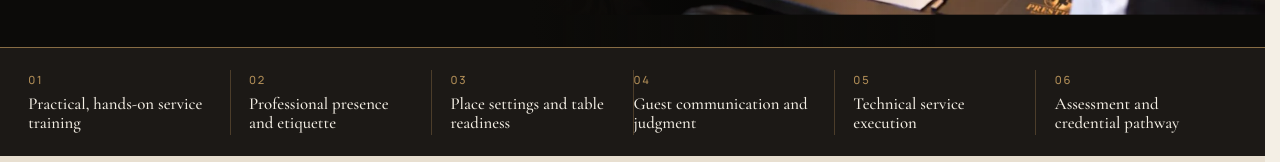
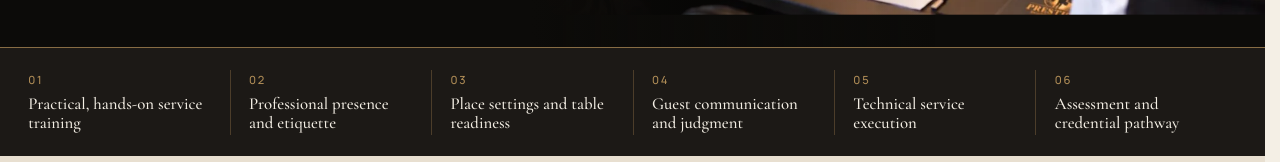
Before and after one commit to lvnzip001/prestige_signiture, a website: page index.html in a window 1280 px wide. Shown: the part 638-800 px from the top of the page. Drawn offline with Linux system fonts and the light colour scheme.

Commit message:
styling fix

```diff
--- a/assets/css/input.css
+++ b/assets/css/input.css
@@ -2056,6 +2056,9 @@ summary::-webkit-details-marker { display: none; }
   .hero-band .capability-list li {
     padding: 0.15rem 1.15rem;
     border-left: 1px solid rgba(176, 141, 87, 0.32);
+  }
+  .hero-band .capability-list li:nth-child(3n + 1) {
+    padding-left: 1.15rem;
   }
   .hero-band .capability-list li:first-child {
     padding-left: 0;
```
Also changed, not shown: assets/css/site.css.
